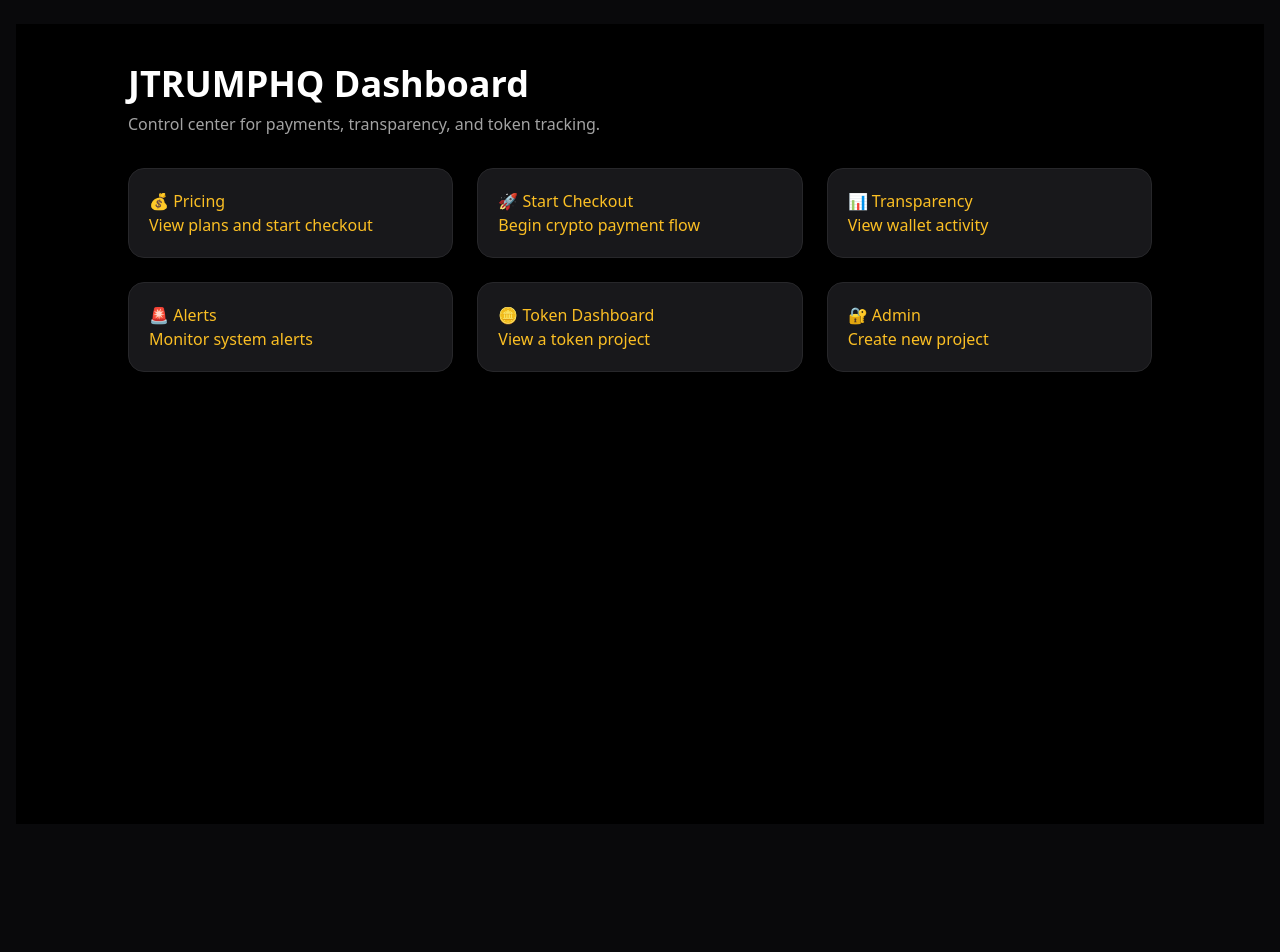
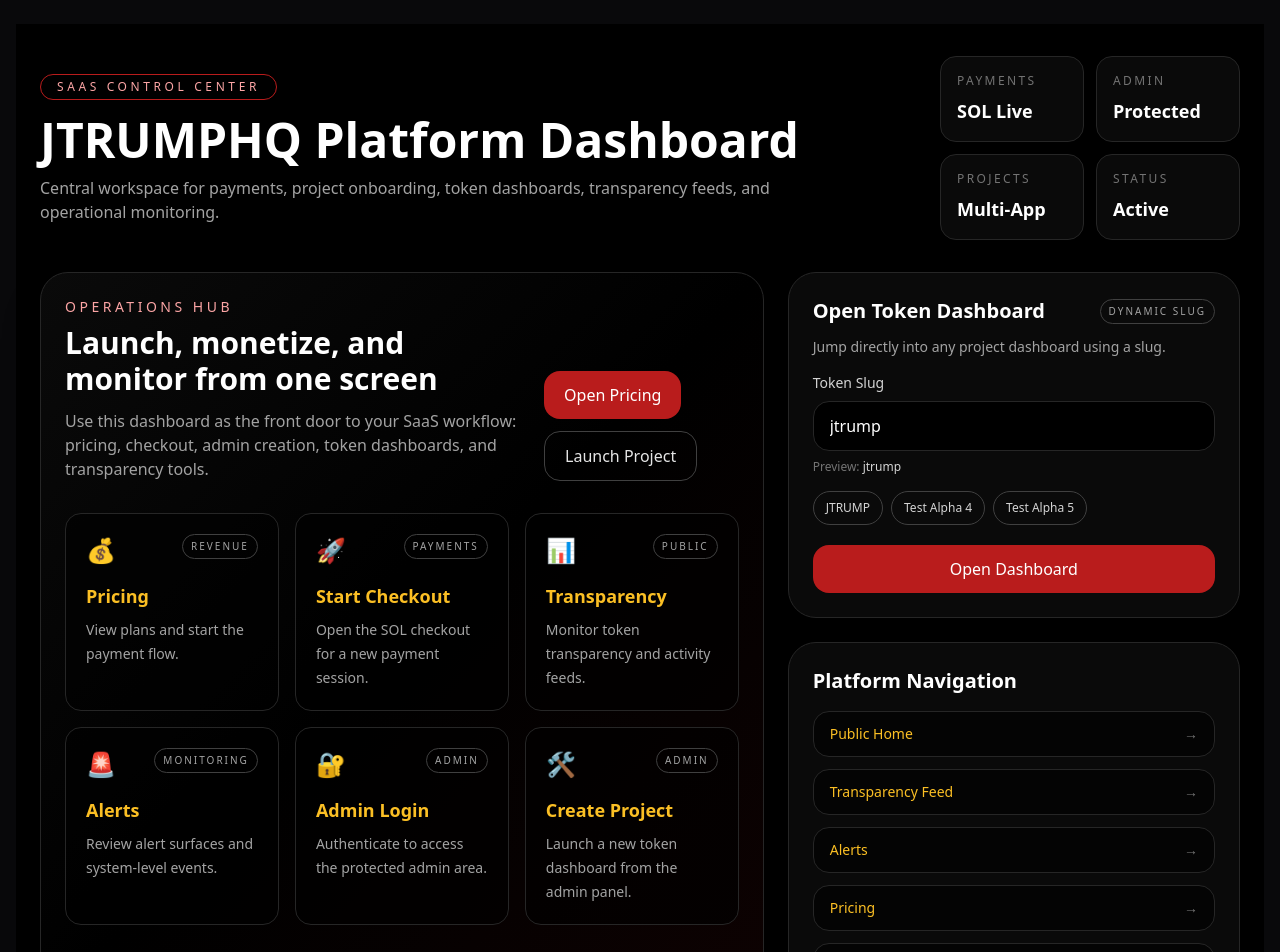
Before and after one commit to Zionistjew/jtrumphq-monitor, a Next.js app: page / in a window 1280 px wide. Shown: the top 952 px of the page. Before the commit the page ends 848 px from the top, so only its background shows below. Built offline with nearby package versions, Linux system fonts and the light colour scheme.

Commit message:
Upgrade home page into SaaS dashboard

```diff
--- a/app/page.tsx
+++ b/app/page.tsx
@@ -1,84 +1,299 @@
 "use client";
 
 import Link from "next/link";
+import { useMemo, useState } from "react";
+
+type QuickLink = {
+  title: string;
+  description: string;
+  href: string;
+  emoji: string;
+  tag?: string;
+};
+
+const quickLinks: QuickLink[] = [
+  {
+    title: "Pricing",
+    description: "View plans and start the payment flow.",
+    href: "/pricing",
+    emoji: "💰",
+    tag: "Revenue",
+  },
+  {
+    title: "Start Checkout",
+    description: "Open the SOL checkout for a new payment session.",
+    href: "/checkout/crypto?plan=starter",
+    emoji: "🚀",
+    tag: "Payments",
+  },
+  {
+    title: "Transparency",
+    description: "Monitor token transparency and activity feeds.",
+    href: "/transparency",
+    emoji: "📊",
+    tag: "Public",
+  },
+  {
+    title: "Alerts",
+    description: "Review alert surfaces and system-level events.",
+    href: "/alerts",
+    emoji: "🚨",
+    tag: "Monitoring",
+  },
+  {
+    title: "Admin Login",
+    description: "Authenticate to access the protected admin area.",
+    href: "/admin/login",
+    emoji: "🔐",
+    tag: "Admin",
+  },
+  {
+    title: "Create Project",
+    description: "Launch a new token dashboard from the admin panel.",
+    href: "/admin/create-project",
+    emoji: "🛠️",
+    tag: "Admin",
+  },
+];
+
+const tokenExamples = [
+  { slug: "jtrump", label: "JTRUMP" },
+  { slug: "test-alpha-4", label: "Test Alpha 4" },
+  { slug: "test-alpha-5", label: "Test Alpha 5" },
+];
 
 export default function HomePage() {
+  const [slug, setSlug] = useState("jtrump");
+
+  const normalizedSlug = useMemo(() => {
+    return slug
+      .trim()
+      .toLowerCase()
+      .replace(/[^a-z0-9-]+/g, "-")
+      .replace(/-+/g, "-")
+      .replace(/^-|-$/g, "");
+  }, [slug]);
+
+  const tokenHref = normalizedSlug ? `/token/${normalizedSlug}` : "/token/jtrump";
+
   return (
-    <main className="min-h-screen bg-black px-6 py-10 text-white">
-      <div className="mx-auto max-w-5xl space-y-8">
+    <main className="min-h-screen bg-black text-white">
+      <div className="mx-auto max-w-7xl px-6 py-8">
+        <div className="mb-8 flex flex-col gap-4 md:flex-row md:items-center md:justify-between">
+          <div>
+            <p className="inline-block rounded-full border border-red-700 px-4 py-1 text-xs uppercase tracking-[0.3em] text-red-300">
+              SaaS Control Center
+            </p>
+            <h1 className="mt-4 text-4xl font-bold md:text-5xl">
+              JTRUMPHQ Platform Dashboard
+            </h1>
+            <p className="mt-3 max-w-3xl text-neutral-400">
+              Central workspace for payments, project onboarding, token
+              dashboards, transparency feeds, and operational monitoring.
+            </p>
+          </div>
 
-        <div>
-          <h1 className="text-4xl font-bold">JTRUMPHQ Dashboard</h1>
-          <p className="mt-2 text-neutral-400">
-            Control center for payments, transparency, and token tracking.
-          </p>
+          <div className="grid grid-cols-2 gap-3 md:min-w-[300px]">
+            <StatCard label="Payments" value="SOL Live" />
+            <StatCard label="Admin" value="Protected" />
+            <StatCard label="Projects" value="Multi-App" />
+            <StatCard label="Status" value="Active" />
+          </div>
         </div>
 
-        {/* NAV GRID */}
-        <div className="grid gap-6 md:grid-cols-2 lg:grid-cols-3">
+        <section className="grid gap-6 lg:grid-cols-[1.6fr_1fr]">
+          <div className="rounded-[28px] border border-neutral-800 bg-gradient-to-br from-neutral-950 via-black to-red-950/20 p-6 shadow-2xl">
+            <div className="flex flex-col gap-4 md:flex-row md:items-end md:justify-between">
+              <div>
+                <p className="text-sm uppercase tracking-[0.25em] text-red-300">
+                  Operations Hub
+                </p>
+                <h2 className="mt-2 text-3xl font-semibold">
+                  Launch, monetize, and monitor from one screen
+                </h2>
+                <p className="mt-3 max-w-2xl text-neutral-400">
+                  Use this dashboard as the front door to your SaaS workflow:
+                  pricing, checkout, admin creation, token dashboards, and
+                  transparency tools.
+                </p>
+              </div>
 
-          {/* PRICING */}
-          <Link href="/pricing" className="card">
-            <h2>💰 Pricing</h2>
-            <p>View plans and start checkout</p>
-          </Link>
+              <div className="flex flex-wrap gap-3">
+                <Link
+                  href="/pricing"
+                  className="rounded-2xl bg-red-700 px-5 py-3 font-medium text-white transition hover:bg-red-600"
+                >
+                  Open Pricing
+                </Link>
+                <Link
+                  href="/admin/create-project"
+                  className="rounded-2xl border border-neutral-700 px-5 py-3 text-neutral-200 transition hover:border-neutral-500"
+                >
+                  Launch Project
+                </Link>
+              </div>
+            </div>
 
-          {/* CHECKOUT */}
-          <Link href="/checkout/crypto?plan=starter" className="card">
-            <h2>🚀 Start Checkout</h2>
-            <p>Begin crypto payment flow</p>
-          </Link>
+            <div className="mt-8 grid gap-4 md:grid-cols-2 xl:grid-cols-3">
+              {quickLinks.map((item) => (
+                <Link
+                  key={item.title}
+                  href={item.href}
+                  className="group rounded-2xl border border-neutral-800 bg-black/60 p-5 transition hover:-translate-y-1 hover:border-red-700"
+                >
+                  <div className="flex items-start justify-between gap-3">
+                    <span className="text-2xl">{item.emoji}</span>
+                    {item.tag && (
+                      <span className="rounded-full border border-neutral-700 px-2 py-1 text-[10px] uppercase tracking-[0.2em] text-neutral-400">
+                        {item.tag}
+                      </span>
+                    )}
+                  </div>
+                  <h3 className="mt-4 text-lg font-semibold group-hover:text-red-300">
+                    {item.title}
+                  </h3>
+                  <p className="mt-2 text-sm leading-6 text-neutral-400">
+                    {item.description}
+                  </p>
+                </Link>
+              ))}
+            </div>
+          </div>
 
-          {/* TRANSPARENCY */}
-          <Link href="/transparency" className="card">
-            <h2>📊 Transparency</h2>
-            <p>View wallet activity</p>
-          </Link>
+          <div className="space-y-6">
+            <div className="rounded-[28px] border border-neutral-800 bg-neutral-950 p-6 shadow-xl">
+              <div className="flex items-center justify-between">
+                <h2 className="text-xl font-semibold">Open Token Dashboard</h2>
+                <span className="rounded-full border border-neutral-700 px-2 py-1 text-[10px] uppercase tracking-[0.2em] text-neutral-400">
+                  Dynamic Slug
+                </span>
+              </div>
 
-          {/* ALERTS */}
-          <Link href="/alerts" className="card">
-            <h2>🚨 Alerts</h2>
-            <p>Monitor system alerts</p>
-          </Link>
+              <p className="mt-3 text-sm text-neutral-400">
+                Jump directly into any project dashboard using a slug.
+              </p>
 
-          {/* TOKEN */}
-          <Link href="/token/test-alpha" className="card">
-            <h2>🪙 Token Dashboard</h2>
-            <p>View a token project</p>
-          </Link>
+              <div className="mt-4">
+                <label className="mb-2 block text-sm text-neutral-300">
+                  Token Slug
+                </label>
+                <input
+                  value={slug}
+                  onChange={(e) => setSlug(e.target.value)}
+                  className="w-full rounded-2xl border border-neutral-800 bg-black px-4 py-3 outline-none focus:border-red-700"
+                  placeholder="jtrump"
+                />
+                <p className="mt-2 text-xs text-neutral-500">
+                  Preview:{" "}
+                  <span className="text-neutral-300">
+                    {normalizedSlug || "jtrump"}
+                  </span>
+                </p>
+              </div>
 
-          {/* ADMIN */}
-          <Link href="/admin/create-project" className="card">
-            <h2>🔐 Admin</h2>
-            <p>Create new project</p>
-          </Link>
+              <div className="mt-4 flex flex-wrap gap-2">
+                {tokenExamples.map((item) => (
+                  <button
+                    key={item.slug}
+                    type="button"
+                    onClick={() => setSlug(item.slug)}
+                    className="rounded-full border border-neutral-700 px-3 py-2 text-xs text-neutral-300 transition hover:border-red-700 hover:text-white"
+                  >
+                    {item.label}
+                  </button>
+                ))}
+              </div>
 
-        </div>
+              <Link
+                href={tokenHref}
+                className="mt-5 inline-flex w-full items-center justify-center rounded-2xl bg-red-700 px-5 py-3 font-medium text-white transition hover:bg-red-600"
+              >
+                Open Dashboard
+              </Link>
+            </div>
+
+            <div className="rounded-[28px] border border-neutral-800 bg-neutral-950 p-6 shadow-xl">
+              <h2 className="text-xl font-semibold">Platform Navigation</h2>
+              <div className="mt-4 space-y-3">
+                <MiniLink title="Public Home" href="/" />
+                <MiniLink title="Transparency Feed" href="/transparency" />
+                <MiniLink title="Alerts" href="/alerts" />
+                <MiniLink title="Pricing" href="/pricing" />
+                <MiniLink title="Admin Login" href="/admin/login" />
+              </div>
+            </div>
+          </div>
+        </section>
+
+        <section className="mt-8 grid gap-6 lg:grid-cols-3">
+          <Panel
+            title="Revenue Engine"
+            body="Drive users into pricing and checkout with a cleaner SaaS journey. This is your payments command center."
+            href="/pricing"
+            cta="Manage Payments"
+          />
+          <Panel
+            title="Project Onboarding"
+            body="Create new transparency dashboards and route them instantly into public token pages."
+            href="/admin/create-project"
+            cta="Create New Project"
+          />
+          <Panel
+            title="Monitoring Layer"
+            body="Use transparency, alerts, and wallet endpoints as the operational intelligence layer of the platform."
+            href="/alerts"
+            cta="Review Alerts"
+          />
+        </section>
       </div>
-
-      {/* STYLES */}
-      <style jsx>{`
-        .card {
-          border: 1px solid #262626;
-          border-radius: 20px;
-          padding: 20px;
-          background: #0a0a0a;
-          transition: all 0.2s ease;
-        }
-        .card:hover {
-          border-color: #ef4444;
-          transform: translateY(-4px);
-        }
-        .card h2 {
-          font-size: 18px;
-          font-weight: 600;
-        }
-        .card p {
-          margin-top: 6px;
-          color: #a3a3a3;
-          font-size: 14px;
-        }
-      `}</style>
     </main>
   );
 }
+
+function StatCard({ label, value }: { label: string; value: string }) {
+  return (
+    <div className="rounded-2xl border border-neutral-800 bg-neutral-950 p-4">
+      <p className="text-xs uppercase tracking-[0.2em] text-neutral-500">
+        {label}
+      </p>
+      <p className="mt-2 text-lg font-semibold">{value}</p>
+    </div>
+  );
+}
+
+function Panel({
+  title,
+  body,
+  href,
+  cta,
+}: {
+  title: string;
+  body: string;
+  href: string;
+  cta: string;
+}) {
+  return (
+    <div className="rounded-[28px] border border-neutral-800 bg-neutral-950 p-6 shadow-xl">
+      <h3 className="text-xl font-semibold">{title}</h3>
+      <p className="mt-3 text-sm leading-6 text-neutral-400">{body}</p>
+      <Link
+        href={href}
+        className="mt-5 inline-flex rounded-2xl border border-neutral-700 px-4 py-3 text-sm text-neutral-200 transition hover:border-red-700 hover:text-white"
+      >
+        {cta}
+      </Link>
+    </div>
+  );
+}
+
+function MiniLink({ title, href }: { title: string; href: string }) {
+  return (
+    <Link
+      href={href}
+      className="flex items-center justify-between rounded-2xl border border-neutral-800 bg-black/60 px-4 py-3 text-sm transition hover:border-red-700"
+    >
+      <span>{title}</span>
+      <span className="text-neutral-500">→</span>
+    </Link>
+  );
+}
```
